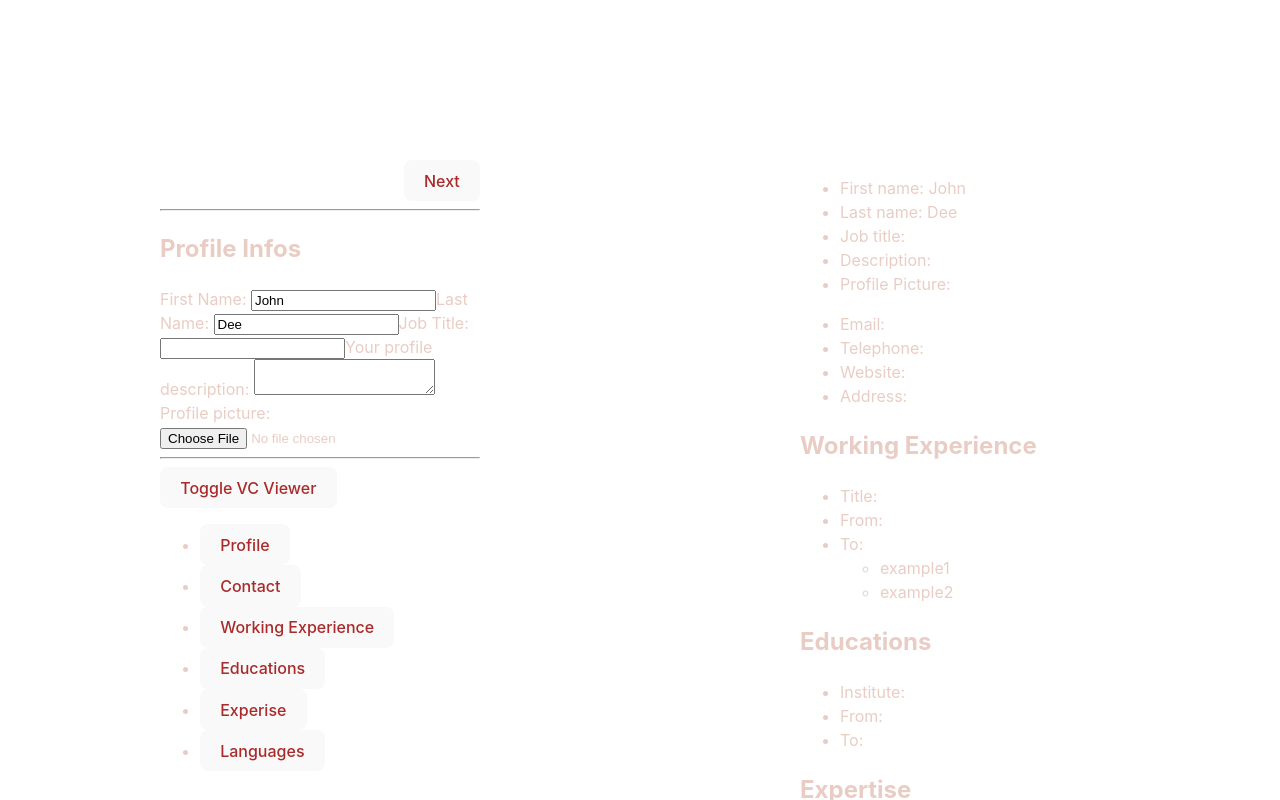
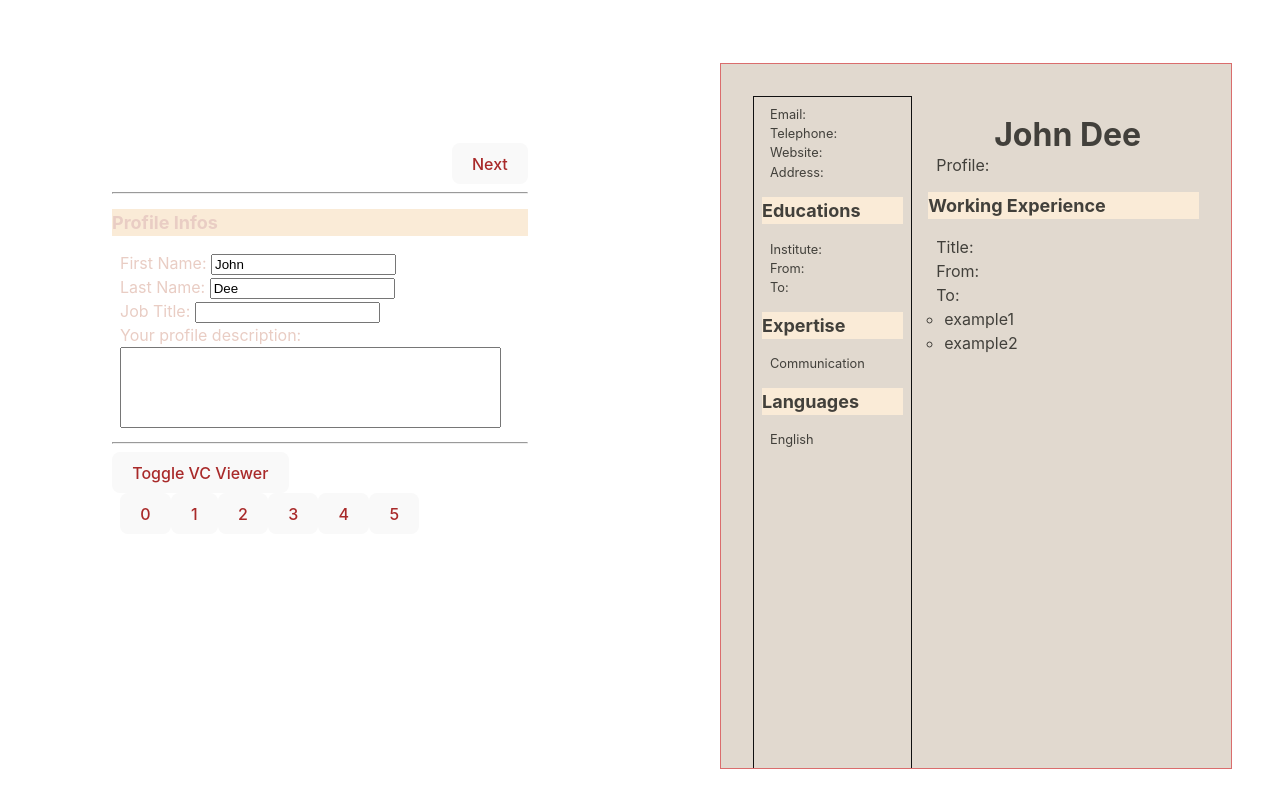
Before and after one commit to Bendi116/CVmaker, a React (Vite) app: page / in a window 1280 px wide. Built offline with nearby package versions, Linux system fonts and the light colour scheme.

Commit message:
Fisnish cvmaker

```diff
--- a/src/components/App.jsx
+++ b/src/components/App.jsx
@@ -62,7 +62,6 @@ function profileDict() {
   const [lastName, setLastName] = useState("Dee");
   const [jobTitle, setJobTitle] = useState("");
   const [description, setDescription] = useState("");
-  const [profilePicture, setProfilePicture] = useState("");
   return {
     firstName,
     setFirstName,
@@ -72,8 +71,7 @@ function profileDict() {
     setJobTitle,
     description,
     setDescription,
-    profilePicture,
-    setProfilePicture,
+
   };
 }
 
--- a/src/components/Editor.jsx
+++ b/src/components/Editor.jsx
@@ -90,6 +90,7 @@ export function Editor({
       <hr />
       <button onClick={toggleCvViewer}>Toggle VC Viewer</button>
       <NavBar
+      className="navBar"
         jumpToIndex={(index) => {
           setEditorIndex(index);
         }}
@@ -102,7 +103,8 @@ function Profile({ profile }) {
   return (
     <div>
       <h2>Profile Infos</h2>
-      <label>
+      <ul>
+        <li><label>
         First Name:{" "}
         <input
           type="text"
@@ -110,8 +112,8 @@ function Profile({ profile }) {
           value={profile.firstName}
           onChange={(e) => profile.setFirstName(e.target.value)}
         />
-      </label>
-      <label>
+      </label></li>
+        <li> <label>
         Last Name:{" "}
         <input
           type="text"
@@ -119,8 +121,8 @@ function Profile({ profile }) {
           value={profile.lastName}
           onChange={(e) => profile.setLastName(e.target.value)}
         />
-      </label>
-      <label>
+      </label></li>
+        <li> <label>
         Job Title:{" "}
         <input
           type="text"
@@ -128,18 +130,25 @@ function Profile({ profile }) {
           value={profile.jobTitle}
           onChange={(e) => profile.setJobTitle(e.target.value)}
         />
-      </label>
-      <label>
+      </label></li>
+        <li> <label>
         Your profile description:{" "}
         <textarea
           maxLength="200"
+          cols="45"
+          rows="5"
+          style={{resize: "none"}}
           value={profile.description}
           onChange={(e) => profile.setDescription(e.target.value)}
         ></textarea>
-      </label>
-      <label>
-        Profile picture: <input type="file" />
-      </label>
+      </label></li>
+
+      </ul>
+
+
+
+
+
     </div>
   );
 }
@@ -148,30 +157,32 @@ function Contact({ contact }) {
   return (
     <div>
       <h2>Contact Infos</h2>
-      <label>
+      <ul>
+        <li><label>
         Email:{" "}
         <input
           type="email"
           value={contact.email}
           onChange={(e) => contact.setEmail(e.target.value)}
         />
-      </label>
-      <label>
+      </label></li>
+        <li> <label>
         Phone:{" "}
         <input
           type="tel"
           value={contact.tel}
           onChange={(e) => contact.setTel(e.target.value)}
         />
-      </label>
-      <label>
+      </label></li>
+        <li> <label>
         Website:{" "}
         <input
           type="text"
           value={contact.website}
           onChange={(e) => contact.setWebsite(e.target.value)}
         />
-      </label>
+      </label></li>
+        <li>
       <label>
         Address:{" "}
         <input
@@ -179,7 +190,11 @@ function Contact({ contact }) {
           value={contact.address}
           onChange={(e) => contact.setAddress(e.target.value)}
         />
-      </label>
+      </label></li>
+      </ul>
+
+
+
     </div>
   );
 }
@@ -237,41 +252,40 @@ function LargeComponentElement({
   let element;
   if (componentType == "work") {
     element = (
-      <>
-        {" "}
-        <label>
+      <ul>
+        <li>  <label>
           Company Name:{" "}
           <input
             type="text"
             value={values.name}
             onChange={(e) => setValues({ ...values, name: e.target.value })}
           />
-        </label>
-        <label>
+        </label></li>
+        <li><label>
           Job Title:{" "}
           <input
             type="text"
             value={values.title}
             onChange={(e) => setValues({ ...values, title: e.target.value })}
           />
-        </label>
-        <label>
+        </label></li>
+        <li> <label>
           From:{" "}
           <input
             type="number"
             value={values.from}
             onChange={(e) => setValues({ ...values, from: e.target.value })}
           />
-        </label>
-        <label>
+        </label></li>
+        <li>  <label>
           To:{" "}
           <input
             type="number"
             value={values.to}
             onChange={(e) => setValues({ ...values, to: e.target.value })}
           />
-        </label>
-        <ul>
+        </label></li>
+        <li> <ul>
           Main tasks:
           {values.tasks.map((task) => (
             <li key={task.id}>
@@ -315,45 +329,55 @@ function LargeComponentElement({
           >
             Add task
           </button>
-        </ul>{" "}
-      </>
+        </ul>{" "}</li>
+
+
+
+
+
+      </ul>
     );
   } else if (componentType == "education") {
     element = (
-      <>
-        <label>
+      <ul>
+        <li> <label>
           Name:{" "}
           <input
             type="text"
             value={values.name}
             onChange={(e) => setValues({ ...values, name: e.target.value })}
           />
-        </label>
-        <label>
+        </label></li>
+        <li>  <label>
           Institute:{" "}
           <input
             type="text"
             value={values.insitute}
             onChange={(e) => setValues({ ...values, insitute: e.target.value })}
           />
-        </label>
-        <label>
+        </label></li>
+        <li>   <label>
           From:{" "}
           <input
             type="num"
             value={values.from}
             onChange={(e) => setValues({ ...values, from: e.target.value })}
           />
-        </label>
-        <label>
+        </label></li>
+        <li>    <label>
           To:{" "}
           <input
             type="num"
             value={values.to}
             onChange={(e) => setValues({ ...values, to: e.target.value })}
           />
-        </label>
-      </>
+        </label></li>
+
+
+
+
+
+      </ul>
     );
   }
 
@@ -363,7 +387,7 @@ function LargeComponentElement({
       <button onClick={removeValue}>Delete</button>
       <div style={{ display: show ? "block" : "none" }}>
         <h3>{name}</h3>
-        {element}
+        <ul>{element}</ul>
       </div>
     </li>
   );
@@ -411,7 +435,7 @@ function LargeEditComponent({
           ])
         }
       >
-        Add(not working!)
+        Add
       </button>
     </div>
   );
@@ -423,22 +447,22 @@ function NavBar({ jumpToIndex }) {
       <ul>
         <li>
           {" "}
-          <button onClick={() => jumpToIndex(0)}>Profile</button>{" "}
+          <button onClick={() => jumpToIndex(0)}>0</button>{" "}
         </li>
         <li>
-          <button onClick={() => jumpToIndex(1)}>Contact</button>
+          <button onClick={() => jumpToIndex(1)}>1</button>
         </li>
         <li>
-          <button onClick={() => jumpToIndex(2)}>Working Experience</button>
+          <button onClick={() => jumpToIndex(2)}>2</button>
         </li>
         <li>
-          <button onClick={() => jumpToIndex(3)}>Educations</button>
+          <button onClick={() => jumpToIndex(3)}>3</button>
         </li>
         <li>
-          <button onClick={() => jumpToIndex(4)}>Experise</button>
+          <button onClick={() => jumpToIndex(4)}>4</button>
         </li>
         <li>
-          <button onClick={() => jumpToIndex(5)}>Languages</button>
+          <button onClick={() => jumpToIndex(5)}>5</button>
         </li>
       </ul>
     </nav>
--- a/src/components/Viewer.jsx
+++ b/src/components/Viewer.jsx
@@ -9,12 +9,21 @@ export function Viewer({
 }) {
   return (
     <div className="viewer" style={{ display: isVisible ? "block" : "none" }}>
-      <Profile profile={profile}></Profile>
-      <Contact contact={contact}></Contact>
-      <Companies companies={companies}></Companies>
-      <Educations educations={educations} />
-      <SmallValueList name="Expertise" values={expertise}></SmallValueList>
-      <SmallValueList name="Languages" values={languages}></SmallValueList>
+     <div className="CvContainer"> <div className="sideViewerContent">
+
+   <Contact contact={contact}></Contact>
+   <Educations educations={educations} />
+   <SmallValueList name="Expertise" values={expertise}></SmallValueList>
+   <SmallValueList name="Languages" values={languages}></SmallValueList>
+   </div>
+
+      <div className="mainViewerContent">
+        <Profile profile={profile}></Profile>
+        <Companies companies={companies}></Companies>
+      </div>
+     </div>
+
+
     </div>
   );
 }
@@ -23,12 +32,11 @@ function Profile({ profile }) {
   return (
     <div className="profile">
       <ul>
-        <li> First name: {profile.firstName}</li>
-        <li> Last name: {profile.lastName}</li>
-        <li> Job title: {profile.jobTitle}</li>
-        <li> Description: {profile.description}</li>
+        <h1>{profile.firstName+" "+profile.lastName}</h1>
+        <div className="profileTitle">{profile.jobTitle}</div>
+        <li> Profile: {profile.description}</li>
 
-        <li> Profile Picture: {profile.profilePicture}</li>
+
       </ul>
     </div>
   );
@@ -50,7 +58,7 @@ function Contact({ contact }) {
 function Education({ education }) {
   return (
     <div className="company">
-      {education.name}
+      <h3>{education.name}</h3>
       <ul>
         <li>Institute: {education.institute}</li>
         <li>From: {education.from}</li>
@@ -76,12 +84,12 @@ function Educations({ educations }) {
 function Company({ company }) {
   return (
     <div className="company">
-      {company.name}
+      <h3>{company.name}</h3>
       <ul>
         <li>Title: {company.title}</li>
         <li>From: {company.from}</li>
         <li>To: {company.to}</li>
-        <ul>
+        <ul className="taskList">
           {company.tasks.map((task) => (
             <li key={task.id}>{task.name}</li>
           ))}
--- a/src/styles/style.css
+++ b/src/styles/style.css
@@ -6,20 +6,106 @@ body {
 
 main {
   display: grid;
-  grid-template-columns: 1fr 1fr;
+  grid-template-columns: 1fr 1.3fr;
   width: 100vw;
   color: rgb(233, 205, 196);
+
+}
+
+ul{
+  list-style:none;
+  padding: 0;
+  padding-left:0.5rem;
+  margin: 0;
+}
+
+.taskList{
+  list-style: circle;
+}
+
+li{
+  font-size: 1rem;
 }
 
 button {
   color: rgb(169, 42, 42);
 }
+h1{
+  font-size: 4rem;
+    margin-bottom: 0;
+  text-align: center;
+}
+
+h2{
+ font-size: large;
+ background-color: antiquewhite;
+}
+h3{
+  font-size: 1rem;
+  margin-bottom: 0;
+}
+
+nav ul{
+  display: flex;
+  flex-direction: row;
+}
+
+.viewer{
+
+  color: #42403b;
+  background-color: rgb(225, 217, 207);
+  font-size: 10px;
+  border: #da6d6d 1px solid;
+
+  margin-top: 2rem;
+  margin-left: 5rem;
+  margin-right: 3rem;
+  padding: 2rem;
+  height: 80vh;
+}
+
+.CvContainer{
+  display: grid;
+  grid-template-columns: 1fr 1.7fr;
+  height: 100vh;
+  gap: 1rem;
+
+}
+
+.sideViewerContent{
+  border: #101010 1px solid;
+  padding: 0.5rem;
+  font-size: 7px;
+
+}
+
+.sideViewerContent li{
+  font-size: 0.8rem;
+}
+
+.mainViewerContent{
+
+}
+
+.profileTitle{
+  font-size: 1.5rem;
+  text-align: center;
+  font-style: italic
+
+}
+
+.mainViewerContent,.sideViewerContent{
+}
+
+.editor{
+  padding: 7rem;
+  height: 60vh;
+}
 
 .editor,
 .viewer {
-  padding: 10rem;
   overflow-y: scroll;
-  height: 60vh;
+
 }
 
 .navButtonContainer {
@@ -42,3 +128,22 @@ button {
 ::-webkit-scrollbar-thumb:hover {
   background: #cf76ff;
 }
+
+
+@media (max-width:1024px){
+  body{
+    overflow: scroll;
+  }
+  main {
+    display: flex;
+    flex-direction: column;
+  }
+  .editor{
+    overflow: visible;
+    height: fit-content;
+  }
+  .viewer{
+    overflow: visible;
+    height: fit-content;
+  }
+}
```
